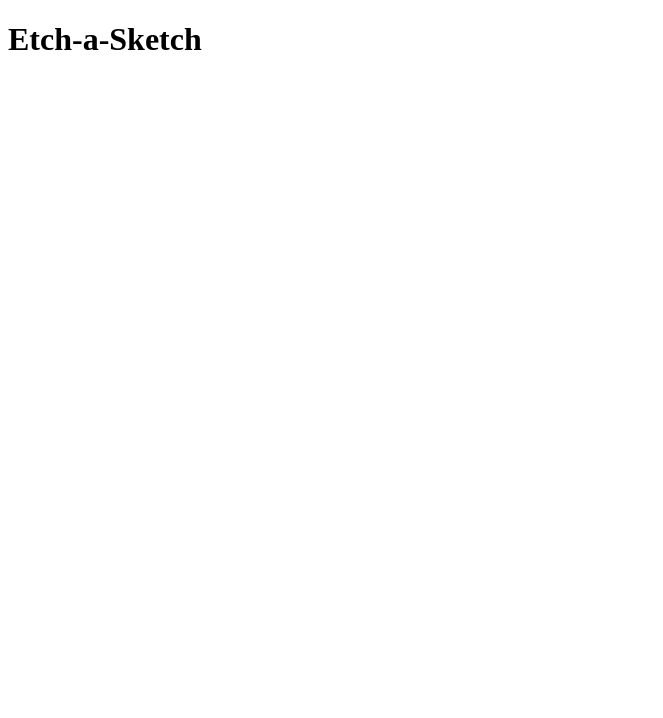
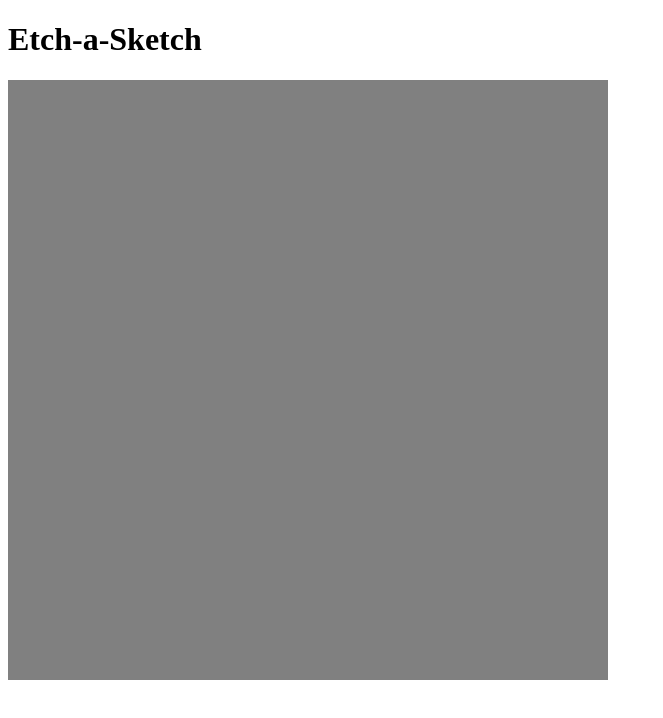
Before and after one commit to ethancredo/etch-a-sketch, a plain HTML site: page index.html in a window 1280 px wide. Shown: the whole page, without its empty margins (0-663 px from the left). Drawn offline with Linux system fonts and the light colour scheme.

Commit message:
add event mousedown to change color when grid is clicked

```diff
--- a/css/style.css
+++ b/css/style.css
@@ -0,0 +1,15 @@
+.sketch-container {
+    width: 600px;
+}
+.sketch-row {
+    display: flex;
+}
+
+.grid-item {
+    background-color: gray;
+    min-width: 20px;
+    min-height: 20px;
+    aspect-ratio: 1/1;
+    height: 100%;
+    flex-grow: 1;
+}
--- a/index.html
+++ b/index.html
@@ -3,7 +3,8 @@
 <head>
     <meta charset="UTF-8">
     <meta name="viewport" content="width=device-width, initial-scale=1.0">
-    <title>Document</title>
+    <title>Etch-a-Sketch</title>
+    <link rel="stylesheet" href="css/style.css">
 </head>
 <body>
     <header class="header">
--- a/js/generate-grid.js
+++ b/js/generate-grid.js
@@ -1,2 +1,27 @@
 let sketchContainer = document.querySelector('.sketch-container');
-let sketchGrid = document.createElement('div');
+
+for(let i = 1; i <= 16; i++) {
+    let sketchRow = document.createElement('div');
+    sketchContainer.appendChild(sketchRow);
+    sketchRow.setAttribute('class', 'sketch-row');
+
+    for(let d = 1; d <= 16; d++) {
+        let sketchGrid = document.createElement('div');
+        sketchRow.appendChild(sketchGrid);
+        sketchGrid.setAttribute('class', 'grid-item');
+        console.log(d);
+    }
+}
+
+
+// change div color on mouse enter/hover
+// user querySelectorAll to select all grid-item class
+let sketchGrid = document.querySelectorAll('.grid-item');
+
+for(let i = 0; i < sketchGrid.length; i++) {
+    sketchGrid[i].addEventListener('mousedown', function() {
+        sketchGrid[i].setAttribute('style', 'background-color: black');
+        console.log('asd');
+    });
+
+}
```
